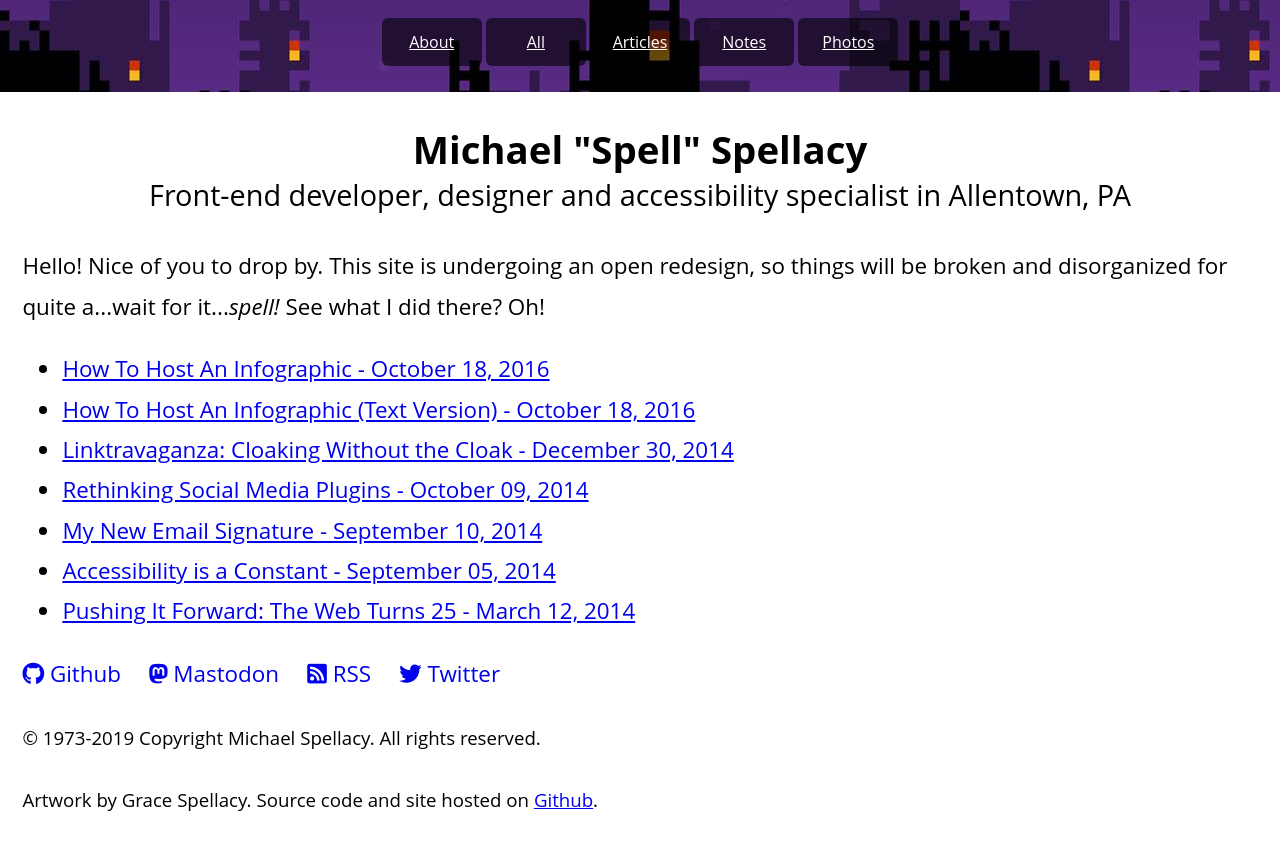
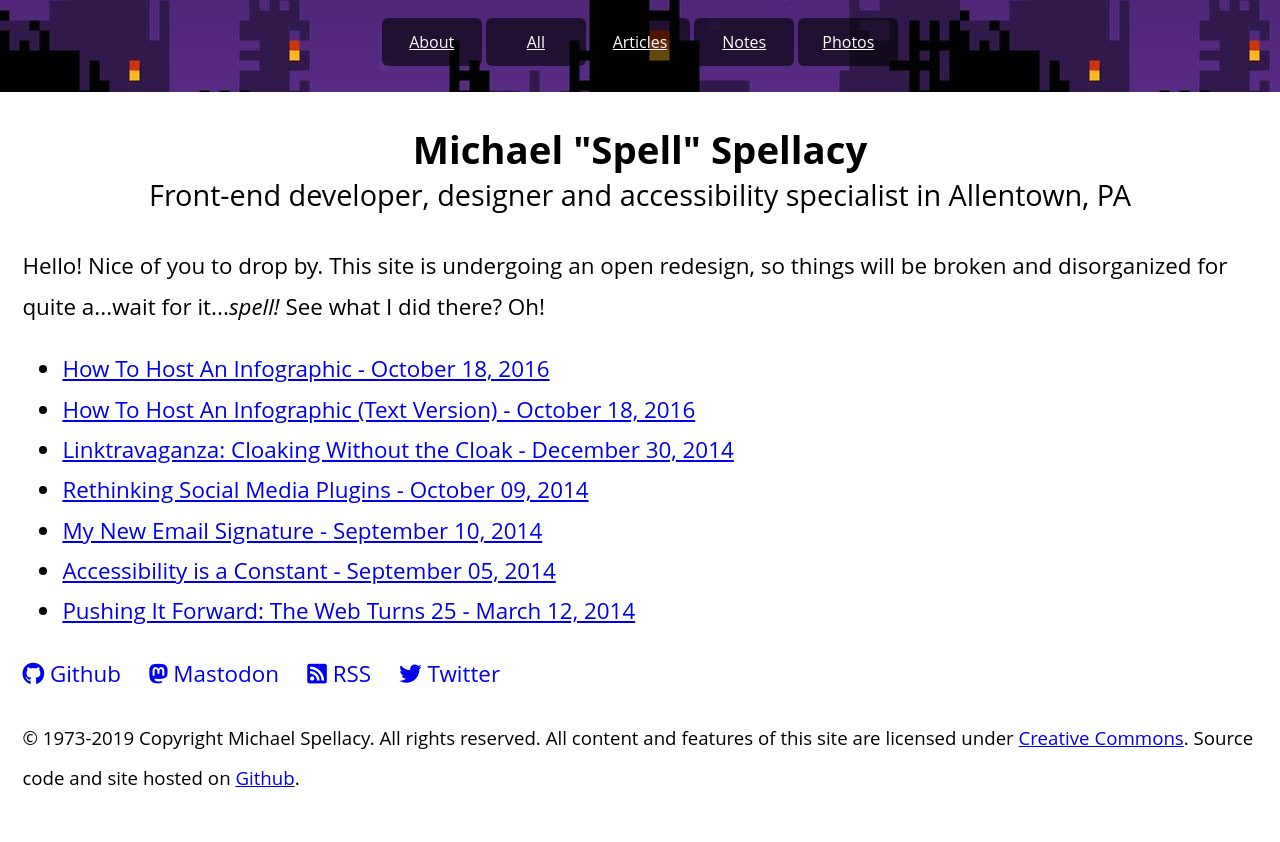
Before and after one commit to michaelspellacy/michaelspellacy.github.io, a Jekyll site: the page built from index.html, in a window 1280 px wide, cut to the strip 300-1142 px from the top of the page. Built offline with Jekyll 4.4.1, drawn with Linux system fonts in a browser that asks for light colours; nearby versions of some CDN libraries; after the commit the page ends 1120 px from its top, so only the background shows below that.

Commit message:
Footer updates

```diff
--- a/_config.yml
+++ b/_config.yml
@@ -17,7 +17,7 @@ sass:
 social-github: https://github.com/michaelspellacy/
 social-mastodon: https://a11y.info/@spellacy
 social-twitter: https://twitter.com/spellacy/
-sorce-code: https://github.com/michaelspellacy/spellacy-net
+sorce-code: https://github.com/michaelspellacy/michaelspellacy.github.io
 timezone: America/New_York
 name: Spellacy.net
 url: https://spellacy.net
--- a/_layouts/default.html
+++ b/_layouts/default.html
@@ -79,9 +79,7 @@
 				<li><a href="{{site.social-twitter}}" rel="me"><i class="fab fa-twitter"></i> Twitter</a></li>
 			</ul>
 
-			<p><small>&copy; 1973-{{ "now" | date: "%Y" }} Copyright Michael Spellacy. All rights reserved.</small></p>
-
-			<p><small>Artwork by Grace Spellacy. Source code and site hosted on <a href="{{site.sorce-code}}">Github</a>.</small></p>
+			<p><small>&copy; 1973-{{ "now" | date: "%Y" }} Copyright Michael Spellacy. All rights reserved. All content and features of this site are licensed under <a href="http://creativecommons.org/licenses/by-nc-sa/3.0/">Creative Commons</a>. Source code and site hosted on <a href="{{site.sorce-code}}">Github</a>.</small></p>
 
 		</footer>
 
```
